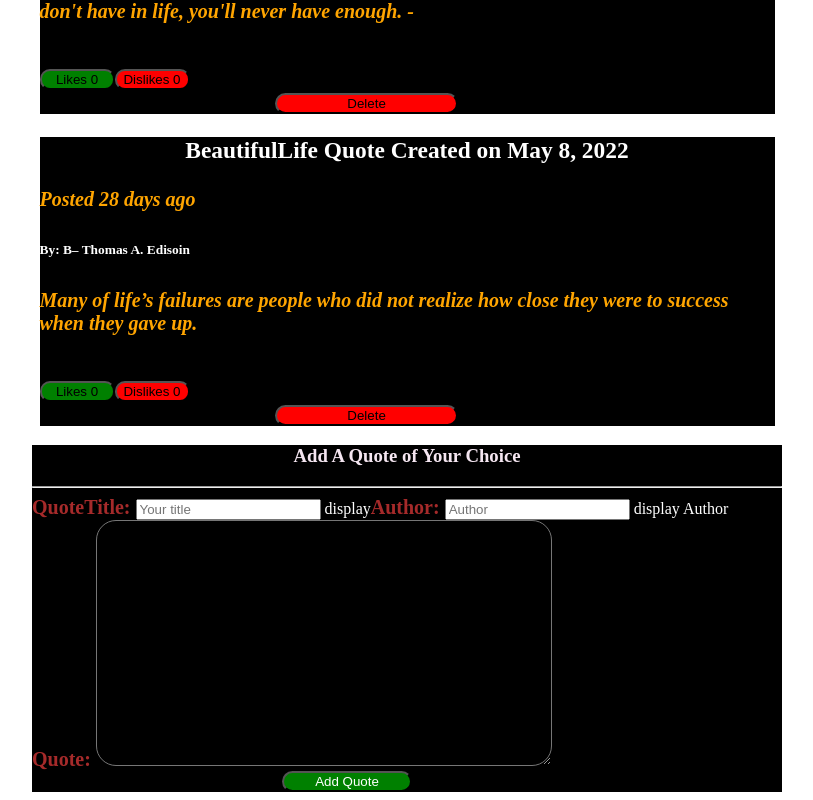
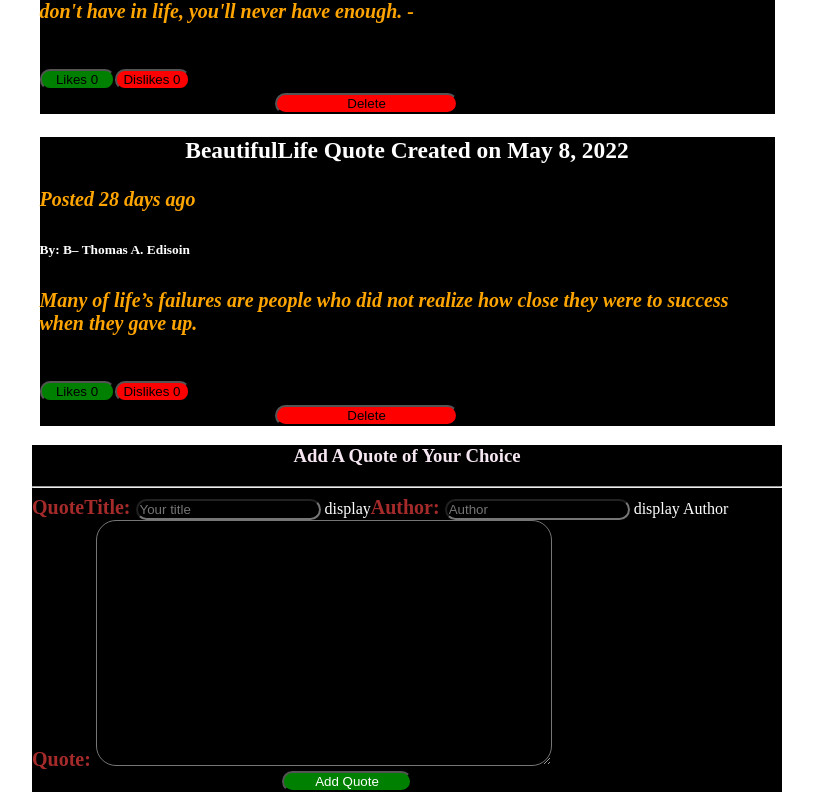
Before and after one commit to kelvinkip/Project-quotes, an Angular app: page / in a window 1280 px wide. Shown: the part 835-1635 px from the top of the page, without its empty margins (376-1189 px from the left). Built offline with nearby package versions, Linux system fonts and the light colour scheme.

Commit message:
changes on froms

```diff
--- a/src/app/quote-form/quote-form.component.html
+++ b/src/app/quote-form/quote-form.component.html
@@ -5,14 +5,14 @@
       <div class="container3">
       <div class="formtitle">
           <label for="title"> QuoteTitle: </label>
-          <input type="text" class="form-control" id="title" placeholder="Your title" [(ngModel)]="newQuote.title"
+          <input type="text" class="formtitle" id="title" placeholder="Your title" [(ngModel)]="newQuote.title"
               name="title" #title="ngModel" required>
           display {{newQuote.title}}
           <div [hidden]="title.valid || title.pristine" class="alert alert-danger"></div>
       </div>
       <div class="formtitle">
           <label for="tauthor"> Author: </label>
-          <input type="text" class="form-control" id="author" placeholder="Author" [(ngModel)]="newQuote.author"
+          <input type="text" class="formtitle" id="author" placeholder="Author" [(ngModel)]="newQuote.author"
               name="author" #author="ngModel" required>
           display Author {{newQuote.author}}
           <div [hidden]="author.valid || author.pristine" class="alert alert-danger"></div>
```
Also changed, not shown: src/app/quote-form/quote-form.component.css (+0 -7 lines).
